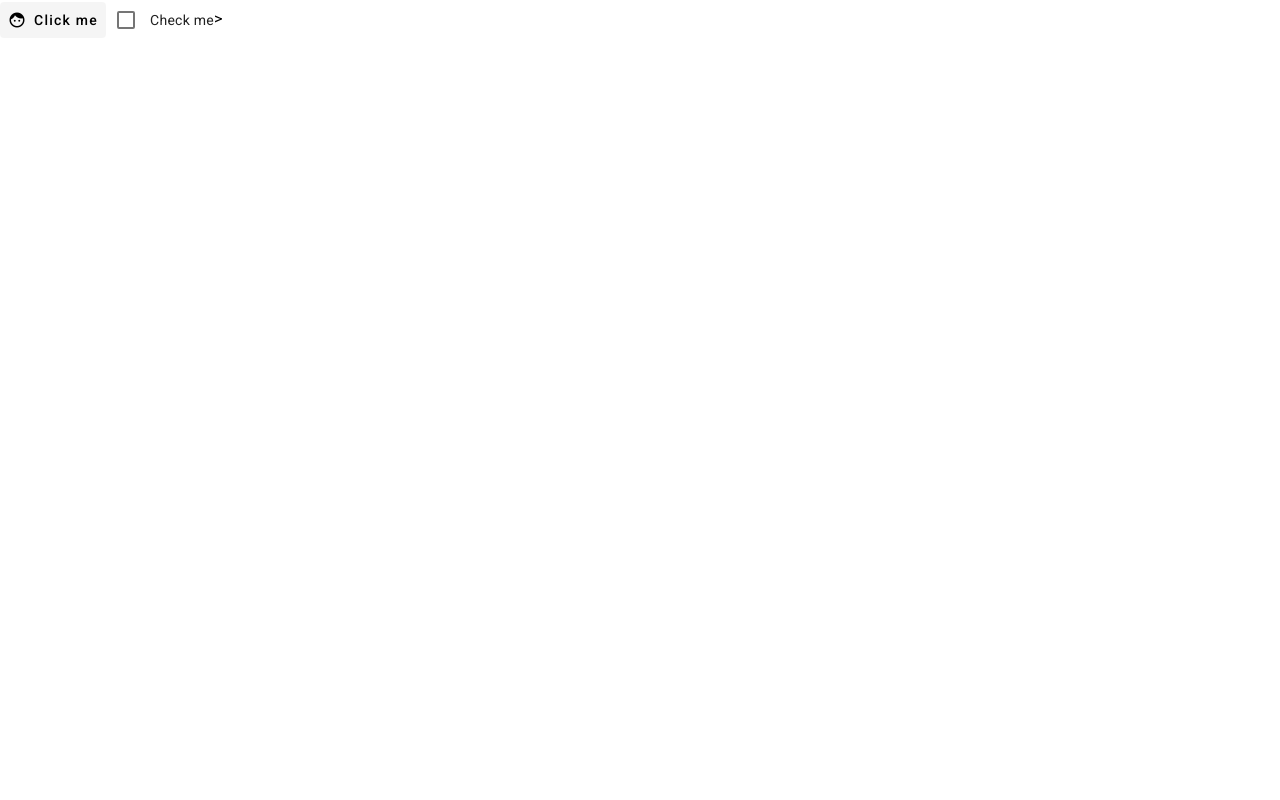
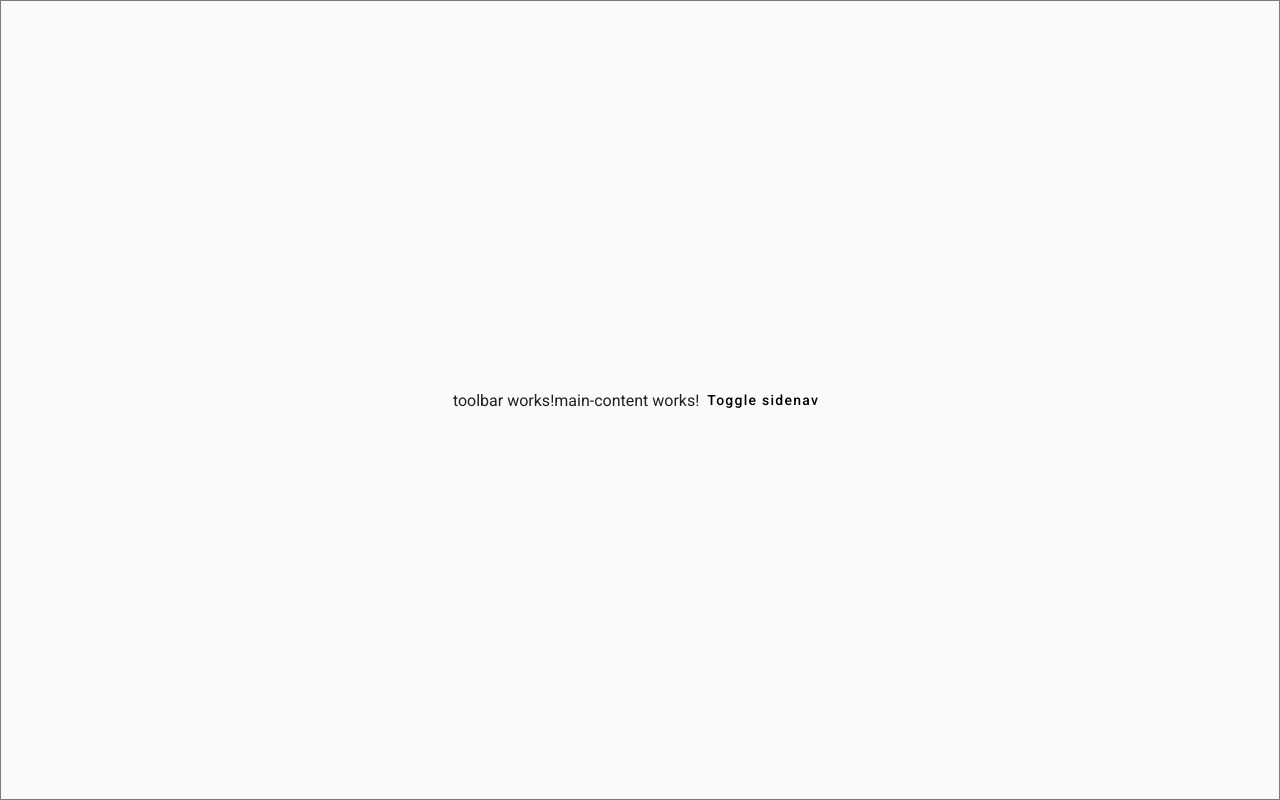
Before and after one commit to victorrrmuniz/material-angular, an Angular app: page /contactmanager in a window 1280 px wide. Before the commit this address led to /demo/buttons. Built offline with nearby package versions, Linux system fonts and the light colour scheme.

Commit message:
criar componentes e divisao da tela

```diff
--- a/src/app/app.module.ts
+++ b/src/app/app.module.ts
@@ -7,7 +7,8 @@ import { RouterModule, Routes } from '@angular/router';
 
 const routes: Routes = [
   { path: 'demo', loadChildren: () => import('./demo/demo.module').then(m => m.DemoModule) },
-  { path: '**', redirectTo: 'demo' },
+  { path: 'contactmanager', loadChildren: () => import('./contactmanager/contactmanager.module').then(m => m.ContactmanagerModule) },
+  { path: '**', redirectTo: 'contactmanager' },
 ];
 
 @NgModule({
--- /dev/null
+++ b/src/app/contactmanager/components/main-content/main-content.component.html
@@ -0,0 +1 @@
+<p>main-content works!</p>
--- /dev/null
+++ b/src/app/contactmanager/components/sidenav/sidenav.component.html
@@ -0,0 +1,15 @@
+
+<mat-drawer-container class="app-container" autosize>
+    <mat-drawer #drawer class="app-sidenav" mode="side">
+      <p>Auto-resizing sidenav</p>
+    </mat-drawer>
+
+    <div class="app-sidenav-content">
+        <app-toolbar></app-toolbar>
+        <router-outlet></router-outlet>
+      <button type="button" mat-button (click)="drawer.toggle()">
+        Toggle sidenav
+      </button>
+    </div>
+
+  </mat-drawer-container>
--- /dev/null
+++ b/src/app/contactmanager/components/sidenav/sidenav.component.scss
@@ -0,0 +1,16 @@
+.app-container {
+    width: 100%;
+    height: 100%;
+    border: 1px solid rgba(0, 0, 0, 0.5);
+  }
+
+  .app-sidenav-content {
+    display: flex;
+    height: 100%;
+    align-items: center;
+    justify-content: center;
+  }
+
+  .app-sidenav {
+    padding: 20px;
+  }
--- /dev/null
+++ b/src/app/contactmanager/components/toolbar/toolbar.component.html
@@ -0,0 +1 @@
+<p>toolbar works!</p>
--- /dev/null
+++ b/src/app/contactmanager/contactmanager-app.component.ts
@@ -0,0 +1,13 @@
+import { Component } from '@angular/core';
+
+@Component({
+  selector: 'app-contactmanager-app',
+  template: `
+    <app-sidenav></app-sidenav>
+  `,
+  styles: [
+  ]
+})
+export class ContactmanagerAppComponent {
+
+}
```
Also changed, not shown: src/app/contactmanager/components/main-content/main-content.component.ts (added, +10 -0 lines), src/app/contactmanager/components/sidenav/sidenav.component.ts (added, +10 -0 lines), src/app/contactmanager/components/toolbar/toolbar.component.ts (added, +10 -0 lines), src/app/contactmanager/contactmanager.module.ts (added, +37 -0 lines), src/app/contactmanager/components/main-content/main-content.component.scss (added), src/app/contactmanager/components/toolbar/toolbar.component.scss (added).
